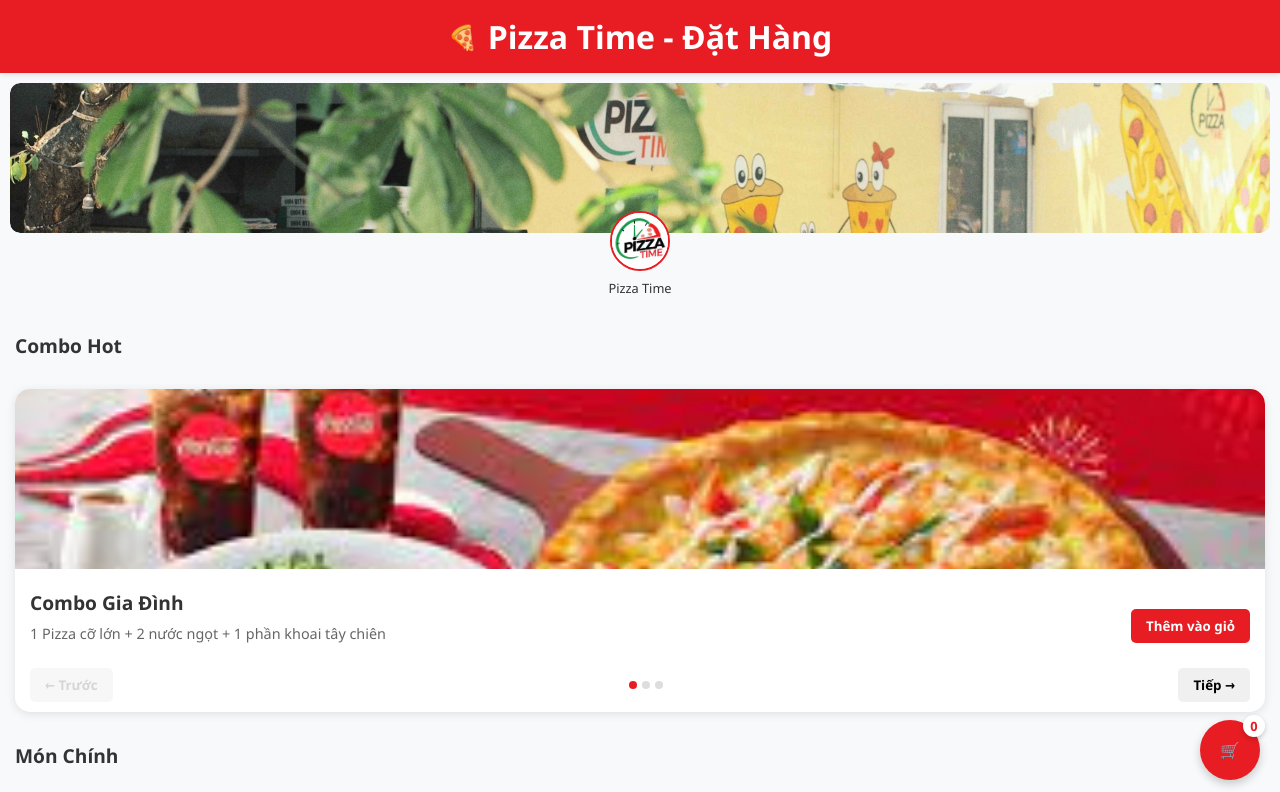
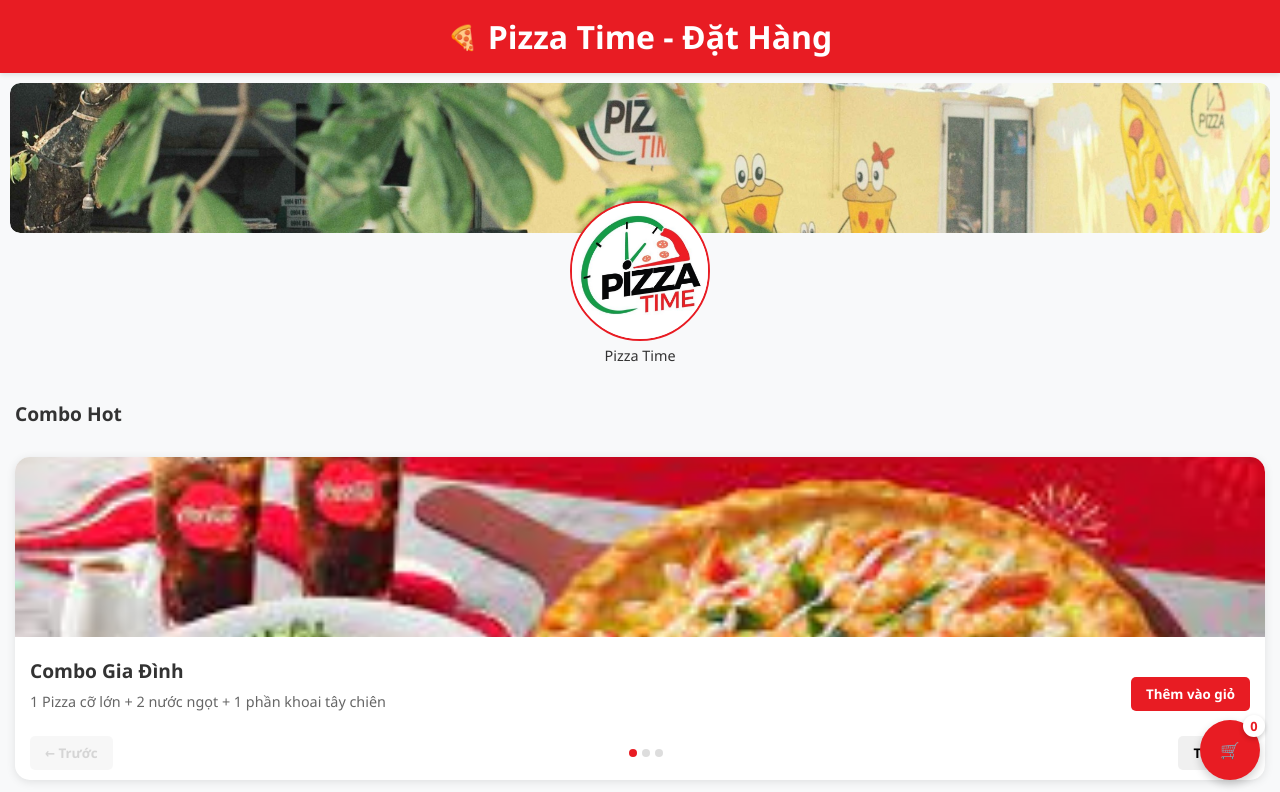
Before and after one commit to ngokhoivn/PizzaTimeDemo, a plain HTML site: page index.html in a window 1280 px wide. Shown: the top 792 px of the page. Drawn offline with Linux system fonts and the light colour scheme.

Commit message:
Cập nhật toàn bộ thư mục PizzaTimeDemo

```diff
--- a/index.html
+++ b/index.html
@@ -5,6 +5,29 @@
     <meta name="viewport" content="width=device-width, initial-scale=1.0">
     <title>Pizza Time - Đặt Hàng</title>
     <style>
+        /* Ngăn chặn chọn văn bản và kéo ảnh */
+        body {
+            -webkit-user-select: none; /* Chrome/Safari */
+            -moz-user-select: none; /* Firefox */
+            -ms-user-select: none; /* IE/Edge */
+            user-select: none; /* Chuẩn chung */
+            -webkit-user-drag: none; /* Không cho kéo ảnh */
+            -webkit-touch-callout: none; /* Không hiện menu khi nhấn giữ (iOS) */
+        }
+
+        /* Các style khác giữ nguyên */
+        * {
+            margin: 0;
+            padding: 0;
+            box-sizing: border-box;
+            font-family: 'Segoe UI', Tahoma, Geneva, Verdana, sans-serif;
+        }
+
+        body {
+            background-color: #f8f9fa;
+            color: #333;
+            padding-bottom: 80px;
+        }
         * {
             margin: 0;
             padding: 0;
@@ -86,8 +109,8 @@
             }
 
         .store-logo {
-            width: 180px; /*Tăng kích thước khung logo*/
-            height: 180px;
+            width: 60px; /*Tăng kích thước khung logo*/
+            height: 60px;
             background-color: #e0e0e0;
             border-radius: 50%; /* Làm tròn khung logo */
             display: flex;
@@ -450,9 +473,10 @@
             font-weight: 600;
         }
 
+        /* CSS riêng cho logo trong timeline */
         .store-bg {
             width: 100%;
-            height: 150px; /* Tăng chiều cao ảnh timeline */
+            height: 150px; /* Chiều cao ảnh nền */
             overflow: hidden;
             border-radius: 10px;
             margin-bottom: 8px;
@@ -461,34 +485,46 @@
             .store-bg img {
                 width: 100%;
                 height: 100%;
-                object-fit: cover; /* Cắt ảnh để vừa khít khung */
+                object-fit: cover; /* Đảm bảo ảnh nền vừa khít */
                 border-radius: 10px; /* Bo góc ảnh nền */
             }
 
-        .store-logo {
-            width: 60px;
-            height: 60px;
+        .timeline-logo {
+            width: 140px; /* Kích thước logo */
+            height: 140px;
             background-color: #fff;
-            border: 2px solid #e81c23;
-            border-radius: 50%;
+            border: 2px solid #e81c23; /* Viền đỏ */
+            border-radius: 50%; /* Bo tròn */
             overflow: hidden;
             display: flex;
             align-items: center;
             justify-content: center;
-            margin-top: -30px; /* Đẩy logo nổi lên trên */
+            margin-top: -40px; /* Đẩy logo lên trên ảnh nền */
             position: relative;
             z-index: 1;
         }
 
-            .store-logo img {
+            .timeline-logo img {
                 width: 100%;
                 height: 100%;
-                object-fit: cover;
-            }
+                object-fit: cover; /* Đảm bảo logo vừa khít */
+            }
+
+        .store-name {
+            font-size: 0.9rem;
+            text-align: center;
+            font-weight: 500;
+            margin-top: 5px;
+        }
+
 
     </style>
 </head>
 <body>
+
+
+
+
     <!-- Header -->
     <header>
         <h1><span class="header-logo">🍕</span> Pizza Time - Đặt Hàng</h1>
@@ -499,9 +535,9 @@
         <div class="store-bg">
             <img src="images/Timeline/Timeline.jpg" alt="Pizza Time Background">
         </div>
-        <div class="store-logo">
+        <div class="timeline-logo">
+            <!-- Đổi class ở đây -->
             <img src="images/Timeline/logo.jpg" alt="Pizza Logo">
-            <!-- Hoặc nếu vẫn muốn để emoji thì chỉ cần để emoji bên trong div như cũ -->
         </div>
         <div class="store-name">Pizza Time</div>
     </div>
```
Lines whose indentation alone changed are shown as unchanged.
